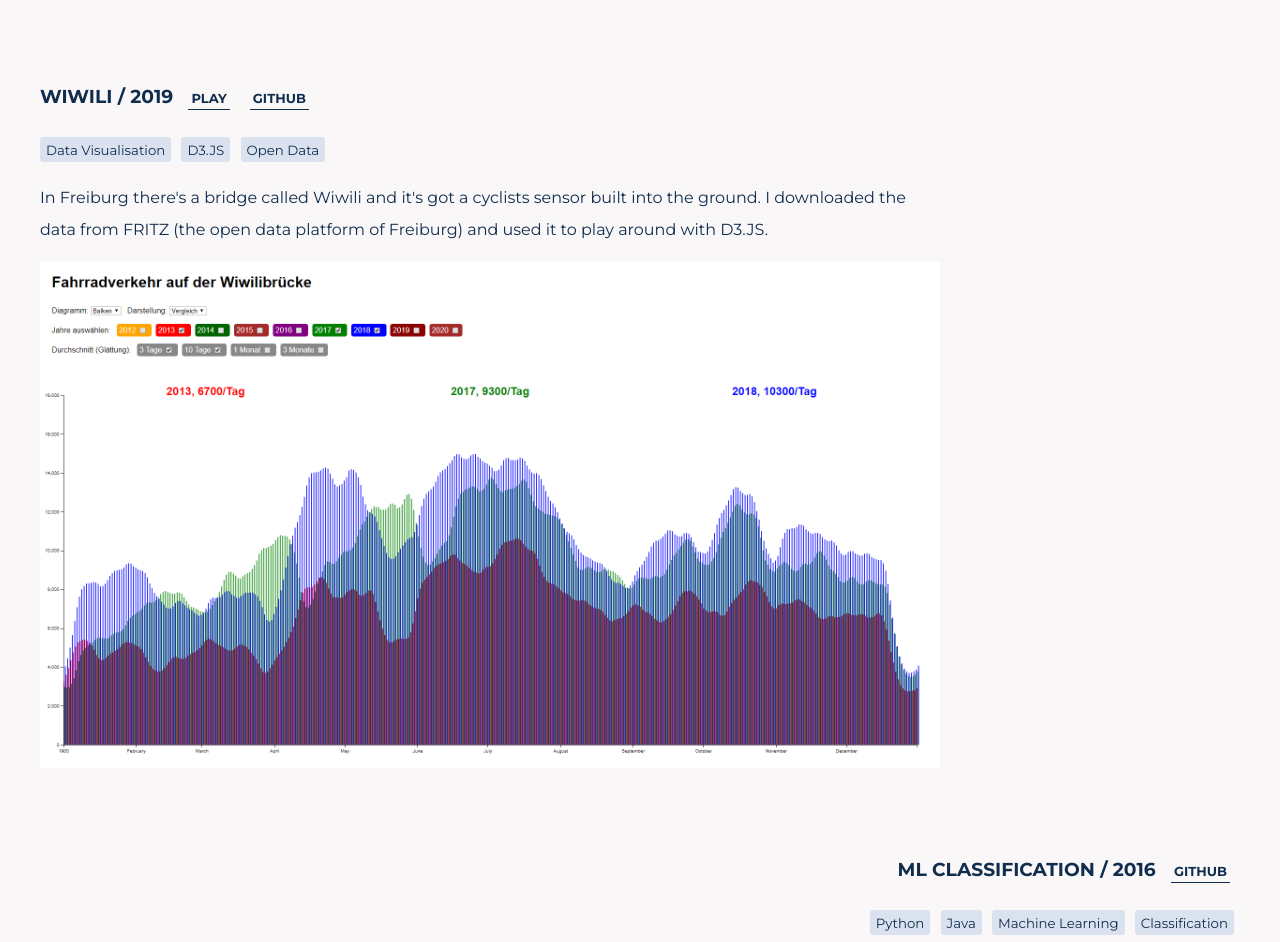
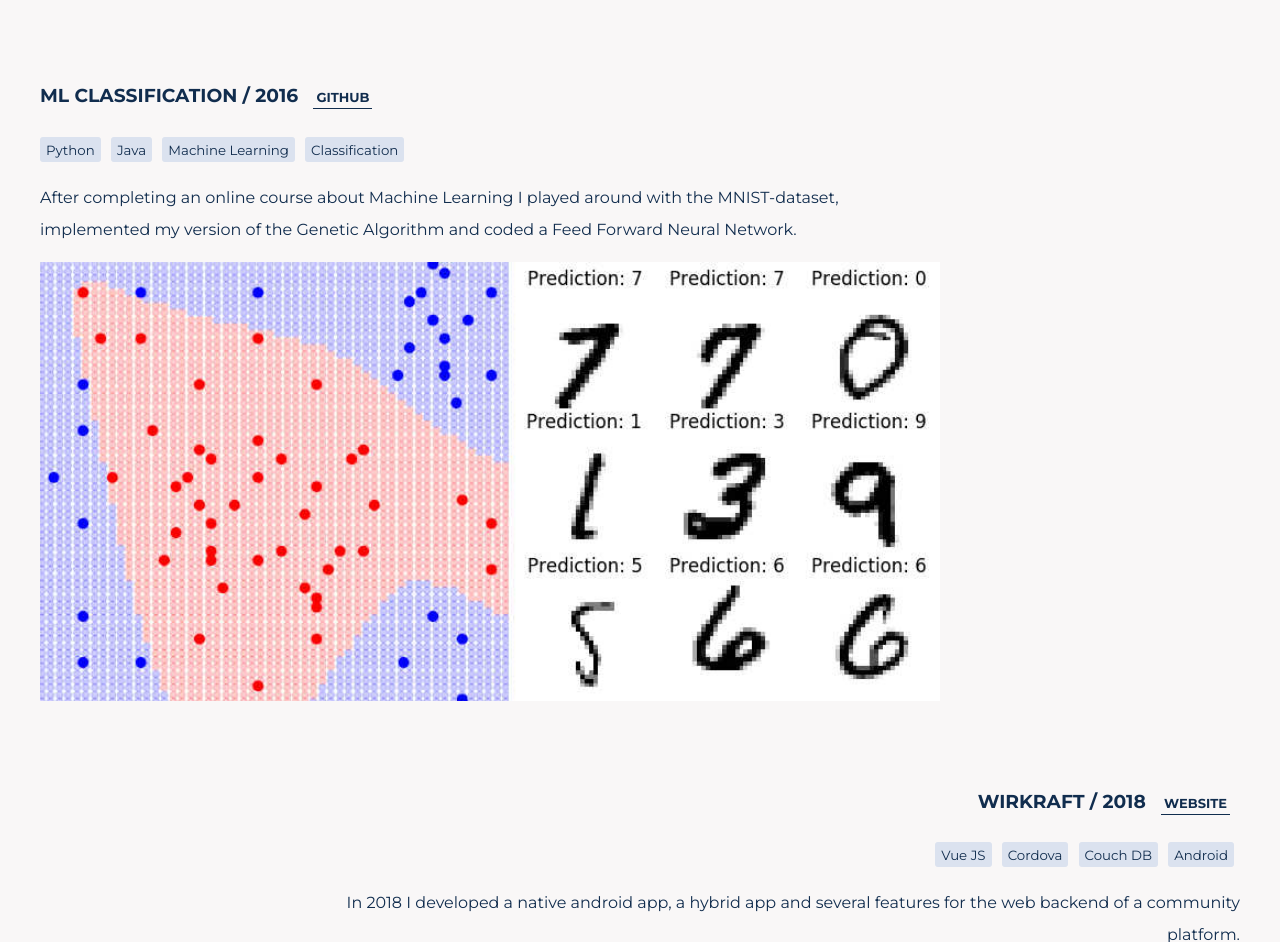
Before and after one commit to nicograef/nicograef.github.io, a Gatsby site: page / in a window 1280 px wide. Shown: the part 7200-8142 px from the top of the page. Built offline with nearby package versions, Linux system fonts and the light colour scheme; Gatsby itself is replaced by a stand-in of ours.

Commit message:
added projects; compressed some images

```diff
--- a/src/components/Projects.js
+++ b/src/components/Projects.js
@@ -11,7 +11,9 @@ import classification from '../images/projects/classification.jpg'
 import kuunery from '../images/projects/kuunery.jpg'
 import makelangelo from '../images/projects/makelangelo.jpg'
 import smartCoffee from '../images/projects/smart-coffee.jpg'
-import boardGamesCommunityApp from '../images/projects/board-games-community-app.png'
+import mshSportpferde from '../images/projects/msh-sportpferde.jpg'
+import wirkraft from '../images/projects/wirkraft.jpg'
+import boardGamesCommunityApp from '../images/projects/board-games-community-app.jpg'
 
 import Link from './Link'
 import Chip from './Chip'
@@ -35,7 +37,7 @@ export default () =>
           ))}
         </p>
         <p>{project.description}</p>
-        <img src={project.image} alt={project.title} title={project.title} />
+        <img src={project.image} alt={project.title} title={project.title} loading="lazy" />
       </div>
     </section>
   ))
@@ -142,23 +144,6 @@ const projects = [
     ],
   },
   {
-    title: 'Wiwili / 2019',
-    description:
-      "In Freiburg there's a bridge called Wiwili and it's got a cyclists sensor built into the ground. I downloaded the data from FRITZ (the open data platform of Freiburg) and used it to play around with D3.JS.",
-    image: wiwili,
-    tags: ['Data Visualisation', 'D3.JS', 'Open Data'],
-    links: [
-      {
-        title: 'Play',
-        url: 'https://nicograef.com/wiwili',
-      },
-      {
-        title: 'Github',
-        url: 'https://github.com/nicograef/wiwili',
-      },
-    ],
-  },
-  {
     title: 'ML Classification / 2016',
     description:
       'After completing an online course about Machine Learning I played around with the MNIST-dataset, implemented my version of the Genetic Algorithm and coded a Feed Forward Neural Network.',
@@ -172,6 +157,19 @@ const projects = [
     ],
   },
   {
+    title: 'Wirkraft / 2018',
+    description:
+      'In 2018 I developed a native android app, a hybrid app and several features for the web backend of a community platform.',
+    image: wirkraft,
+    tags: ['Vue JS', 'Cordova', 'Couch DB', 'Android'],
+    links: [
+      {
+        title: 'Website',
+        url: 'http://wirkraft.com',
+      },
+    ],
+  },
+  {
     title: 'Kuunery / 2019',
     description:
       'As an experiment in online marketing I invented an art magazine startup, set up an online shop with shopify and used instagram for marketing.',
@@ -179,6 +177,20 @@ const projects = [
     tags: ['Online Marketing', 'Instagram', 'Shopify', 'Art'],
     links: [],
   },
+  {
+    title: 'MSH Sportpferde / 2017',
+    description:
+      "As a webdesign freelancer I designed and (hand-)coded the website for an equestrian farm. Later they asked me to help build an online presence. That's kind of how I got into online marketing.",
+    image: mshSportpferde,
+    tags: ['Webdesign', 'Online Marketing', 'Instagram', 'Google'],
+    links: [
+      {
+        title: 'Website',
+        url: 'https://msh-sportpferde.de',
+      },
+    ],
+  },
+
   {
     title: 'Meisterwunder Pop-up Store / 2015',
     description:
@@ -194,6 +206,23 @@ const projects = [
       {
         title: 'Video',
         url: 'https://youtu.be/p4j1_mpg-3o',
+      },
+    ],
+  },
+  {
+    title: 'Wiwili / 2019',
+    description:
+      "In Freiburg there's a bridge called Wiwili and it's got a cyclists sensor built into the ground. I downloaded the data from FRITZ (the open data platform of Freiburg) and used it to play around with D3.JS.",
+    image: wiwili,
+    tags: ['Data Visualisation', 'D3.JS', 'Open Data'],
+    links: [
+      {
+        title: 'Play',
+        url: 'https://nicograef.com/wiwili',
+      },
+      {
+        title: 'Github',
+        url: 'https://github.com/nicograef/wiwili',
       },
     ],
   },
```
Also changed, not shown: src/images/projects/board-games-community-app.jpg (added), src/images/projects/board-games-community-app.png (deleted), src/images/projects/msh-sportpferde.jpg (added), src/images/projects/sudoku-app.jpg, src/images/projects/wirkraft.jpg (added), 1 other file.
